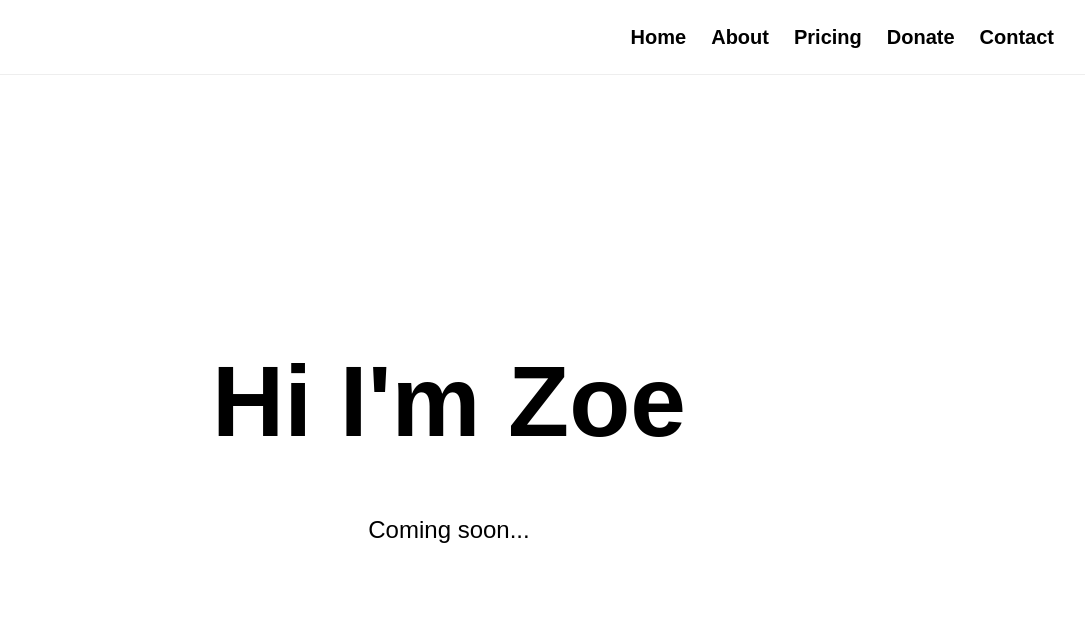
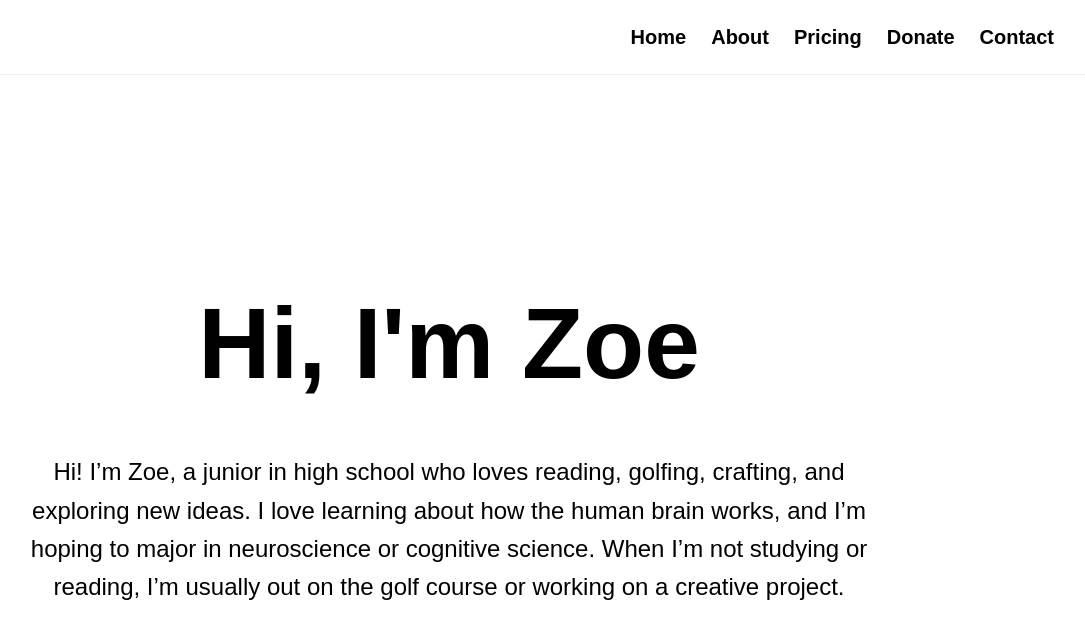
Before and after one commit to H4CK3R1010/Seemz-Like-Magazine, a Next.js app: page /people/zoe in a window 1280 px wide. Shown: the top 638 px of the page, without its empty margins (191-1276 px from the left). Built offline with nearby package versions, Linux system fonts and the light colour scheme.

Commit message:
Add Zoe profile description

```diff
--- a/app/people/zoe/page.tsx
+++ b/app/people/zoe/page.tsx
@@ -1,23 +1,24 @@
-export default function Zoe(){
-
-return(
-
+export default function Zoe() {
+  return (
     <div className="peopleBackground">
 
       <div className="peopleBox">
 
         <h1>
-Hi I'm Zoe
+          Hi, I'm Zoe
         </h1>
 
         <p>
-Coming soon...
+          Hi! I’m Zoe, a junior in high school who loves reading,
+          golfing, crafting, and exploring new ideas. I love learning
+          about how the human brain works, and I’m hoping to major in
+          neuroscience or cognitive science. When I’m not studying or
+          reading, I’m usually out on the golf course or working on a
+          creative project.
         </p>
 
       </div>
 
     </div>
-
-)
-
+  );
 }
```
Lines whose indentation alone changed are shown as unchanged.
